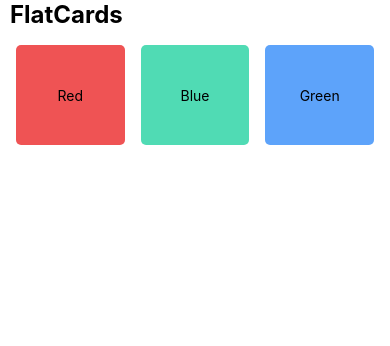
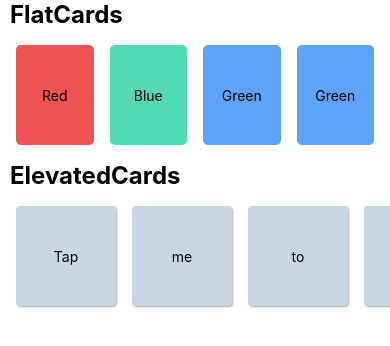
Before and after one commit to ramgopalsiddh/react_native_projects, a React Native app in the folder styler02/: screen / in a window 390 px wide. Shown: the top 346 px of the page. Built offline with nearby package versions, Linux system fonts and the light colour scheme.

Commit message:
Added elevated cards with horizontal scroll

```diff
--- a/styler02/App.tsx
+++ b/styler02/App.tsx
@@ -1,12 +1,14 @@
 import { View, Text, SafeAreaView, ScrollView } from 'react-native'
 import React from 'react'
 import FlatCards from './components/FlatCards'
+import ElevatedCards from './components/ElevatedCards'
 
 const App = () => {
   return (
     <SafeAreaView>
       <ScrollView>
         <FlatCards></FlatCards>
+        <ElevatedCards></ElevatedCards>
       </ScrollView>
     </SafeAreaView>
   )
--- /dev/null
+++ b/styler02/components/ElevatedCards.tsx
@@ -0,0 +1,61 @@
+import { ScrollView, StyleSheet, Text, View } from 'react-native'
+import React from 'react'
+
+export default function ElevatedCards() {
+  return (
+    <View>
+      <Text style={styles.headingText}>ElevatedCards</Text>
+      <ScrollView horizontal={true} style={styles.container}>
+        <View style={[styles.card, styles.cardElevated]}>
+            <Text>Tap</Text>
+        </View>
+        <View style={[styles.card, styles.cardElevated]}>
+            <Text>me</Text>
+        </View>
+        <View style={[styles.card, styles.cardElevated]}>
+            <Text>to</Text>
+        </View>
+        <View style={[styles.card, styles.cardElevated]}>
+            <Text>Scroll...</Text>
+        </View>
+        <View style={[styles.card, styles.cardElevated]}>
+            <Text>more...</Text>
+        </View>
+        <View style={[styles.card, styles.cardElevated]}>
+            <Text>more...</Text>
+        </View>
+      </ScrollView>
+    </View>
+  )
+}
+
+const styles = StyleSheet.create({
+    headingText: {
+        fontSize: 24,
+        fontWeight: 'bold',
+        paddingHorizontal: 10,
+    },
+    container:{
+        padding: 8,
+    },
+    card: {
+        flex: 1,
+        alignItems: 'center',
+        justifyContent: 'center',
+        width: 100,
+        height: 100,
+        borderRadius: 4,
+        margin: 8,
+    },
+    cardElevated: {
+        backgroundColor: '#CAD5E2',
+        elevation: 4,
+        shadowOffset: {
+            width: 1,
+            height: 1,
+        },
+        shadowColor: '#333',
+        shadowOpacity: 0.4,
+        shadowRadius: 2,
+    },
+})
--- a/styler02/components/FlatCards.tsx
+++ b/styler02/components/FlatCards.tsx
@@ -11,6 +11,9 @@
             </View>
             <View style={[styles.card, styles.cardTwo]}>
                 <Text>Blue</Text>
+            </View>
+            <View style={[styles.card, styles.cardThree]}>
+                <Text>Green</Text>
             </View>
             <View style={[styles.card, styles.cardThree]}>
                 <Text>Green</Text>
```
